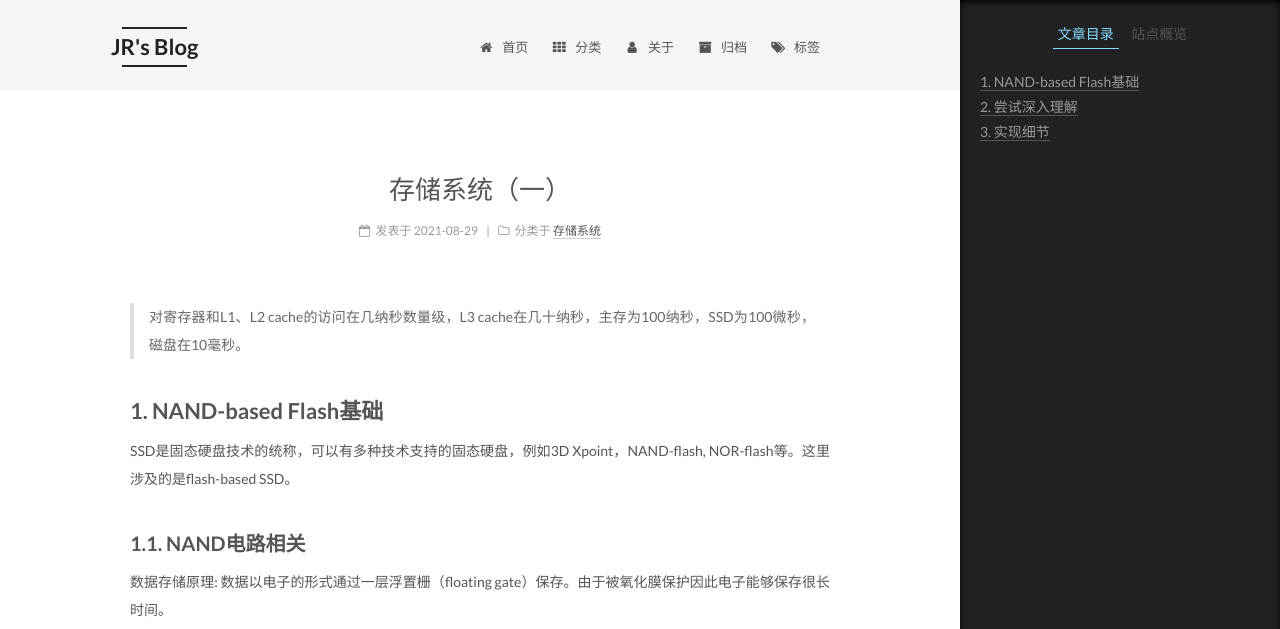
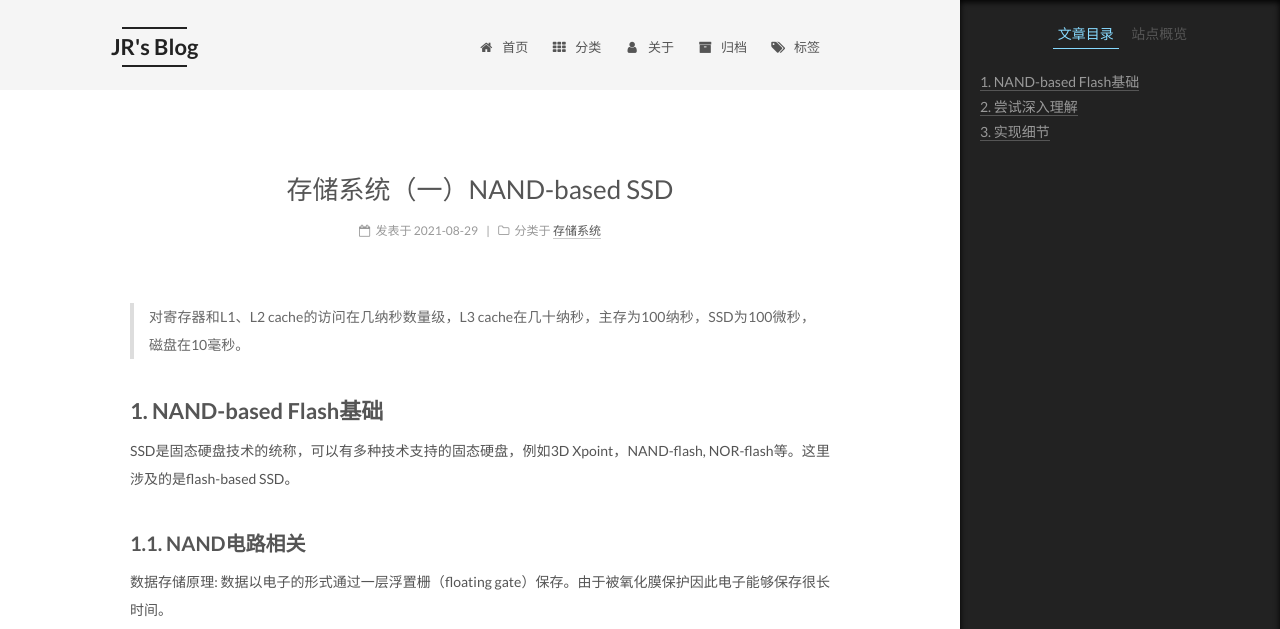
Before and after one commit to Willendless/willendless.github.io, a Jekyll site: the page built from _posts/2021-8-29-存储系统（一）.md, in a window 1280 px wide and 1400 px high, cut to the strip 0-629 px from the top of the window. Built offline with Jekyll 4.4.1, drawn with Linux system fonts in a browser that asks for light colours; formulas are drawn with MathJax 3; comment, search, counter and statistics services are not loaded.

Commit message:
feat: update post

```diff
--- a/_posts/2021-8-29-存储系统（一）.md
+++ b/_posts/2021-8-29-存储系统（一）.md
@@ -1,6 +1,6 @@
 ---
 layout: "post"
-title: 存储系统（一）
+title: 存储系统（一）NAND-based SSD
 author: LJR
 category: 存储系统
 tags:
```
